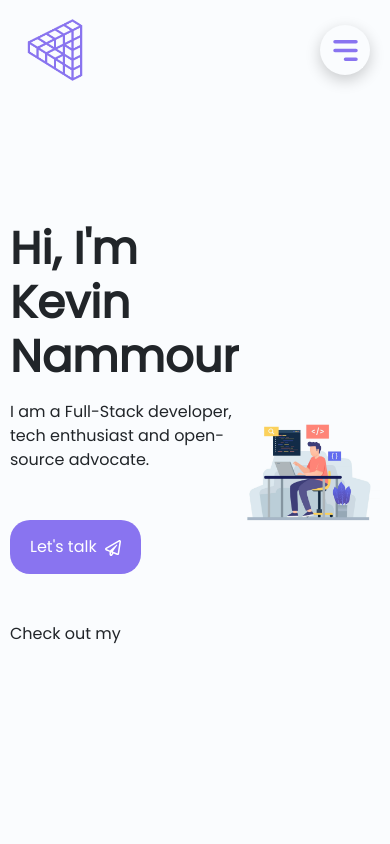
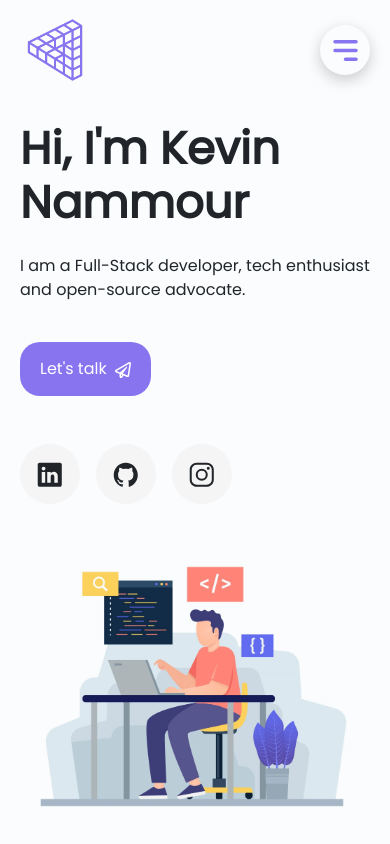
Before and after one commit to kevinnammour/kevedvoc, a React (Create React App) app: page / in a window 390 px wide. Built offline with nearby package versions, Linux system fonts and the light colour scheme.

Commit message:
about mobile

```diff
--- a/src/components/about/About.jsx
+++ b/src/components/about/About.jsx
@@ -1,7 +1,8 @@
 import React from "react";
 import "./about.scss";
 import image from "../../assets/image.webp";
-import { FaRegPaperPlane, FaLinkedin, FaGithub } from "react-icons/fa";
+import { FaRegPaperPlane } from "react-icons/fa";
+import { IoLogoLinkedin, IoLogoGithub, IoLogoInstagram } from "react-icons/io5";
 
 const About = () => {
   return (
@@ -11,14 +12,25 @@ const About = () => {
         <p className="desc-text mt-3">
           I am a Full-Stack developer, tech enthusiast and open-source advocate.
         </p>
-        <div className="btns mt-5">
+        <div className="btns mt-4">
           <button className="lets-talk">
             <span className="me-1">Let's talk</span>{" "}
             <FaRegPaperPlane className="icon" />
           </button>
         </div>
         <div className="social-media mt-5">
-          Check out my
+          <a
+            href="https://www.linkedin.com/in/kevinnammour/"
+            className="me-3"
+          >
+            <IoLogoLinkedin className="sm-link" />
+          </a>
+          <a href="https://github.com/kevinnammour" className="me-3">
+            <IoLogoGithub className="sm-link" />
+          </a>
+          <a href="https://www.instagram.com/kevin.nammour/?hl=en">
+            <IoLogoInstagram className="sm-link" />
+          </a>
         </div>
       </div>
       <div className="image-wrapper">
--- a/src/components/about/about.scss
+++ b/src/components/about/about.scss
@@ -1,21 +1,28 @@
 $purple: #8974f0;
+$black: #212529;
 $purple-shadow: #8974f0a8;
 
 .about-wrapper {
-//   background-color: red;
   min-height: calc(100vh - 100px);
   display: flex;
   justify-content: space-around;
   align-items: center;
+  // background-color: green;
 
   .desc-wrapper {
-    width: 500px;
-    height: 500px;
     // background-color: blue;
+    display: flex;
+    flex-direction: column;
+    justify-content: center;
 
     .desc-header {
       font-size: 45px;
       font-weight: bold;
+      color: $black;
+    }
+
+    .desc-text {
+      color: $black;
     }
 
     .btns {
@@ -39,19 +46,66 @@ $purple-shadow: #8974f0a8;
     }
 
     .social-media {
+      a {
+        display: inline-flex;
+        width: 60px;
+        height: 60px;
+        vertical-align: middle;
+        align-items: center;
+        justify-content: center;
+        border-radius: 50%;
+        text-decoration: none;
+        background-color: #f5f5f5;
+        color: $black;
+
+        .sm-link {
+          font-size: 27.5px;
+          color: $black;
+          background-color: #f5f5f5;
+        }
+      }
     }
   }
 
   .image-wrapper {
-    width: 600px;
-    height: 500px;
-    // background-color: violet;
     display: flex;
     align-items: center;
     justify-content: center;
+    // background-color: red;
 
     img {
       width: 100%;
     }
   }
 }
+
+@media only screen and (min-width: 970px) {
+  .about-wrapper {
+    flex-direction: row;
+
+    .desc-wrapper {
+      width: 500px;
+      height: 500px;
+    }
+
+    .image-wrapper {
+      width: 600px;
+      height: 500px;
+    }
+  }
+}
+
+@media only screen and (max-width: 970px) {
+  .about-wrapper {
+    flex-direction: column;
+
+    .desc-wrapper {
+      width: 100%;
+      height: 400px;
+    }
+
+    .image-wrapper {
+      width: 100%;
+    }
+  }
+}
--- a/src/global.scss
+++ b/src/global.scss
@@ -16,6 +16,6 @@ $bg: #fafcfe;
 
 @media only screen and (max-width: 500px) {
   .content-wrapper {
-    margin: 100px 10px 0px 10px;
+    margin: 100px 20px 0px 20px;
   }
 }
```
